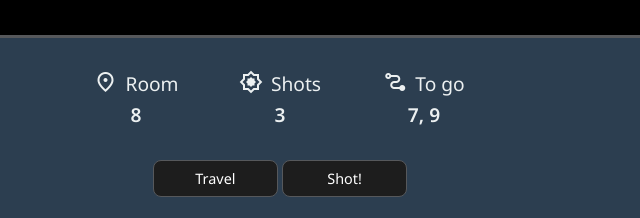
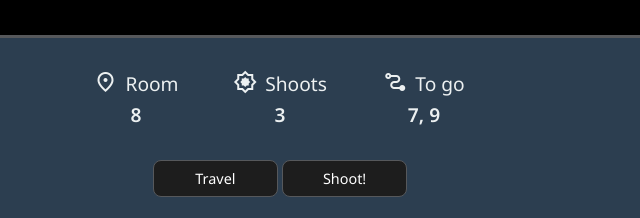
Before and after one commit to arcamp0130/hunt-the-wumpus, a website with bundled scripts: page src/public/index.html in a window 1280 px wide. Shown: the part 579-797 px from the top of the page, 360-1000 px from the left. Built offline with nearby package versions, Linux system fonts and the light colour scheme.

Commit message:
Typo error: shot/s -> shoot/s

```diff
--- a/src/public/index.html
+++ b/src/public/index.html
@@ -33,7 +33,7 @@
                 <span class="stats-info" id="player-location">??</span>
             </div>
             <div class="stats-item">
-                <span class="description"><span class="material-symbols-outlined">explosion</span>Shots</span>
+                <span class="description"><span class="material-symbols-outlined">explosion</span>Shoots</span>
                 <span class="stats-info" id="arrows-left">??</span>
             </div>
             <div class="stats-item">
@@ -43,7 +43,7 @@
         </div>
         <div class="controls container">
             <button onclick="movePlayerTo()" id="travel-btn">Travel</button>
-            <button onclick="shootArrow()" id="shot-btn">Shot!</button>
+            <button onclick="shootArrow()" id="shoot-btn">Shoot!</button>
         </div>
     </main>
 
```
